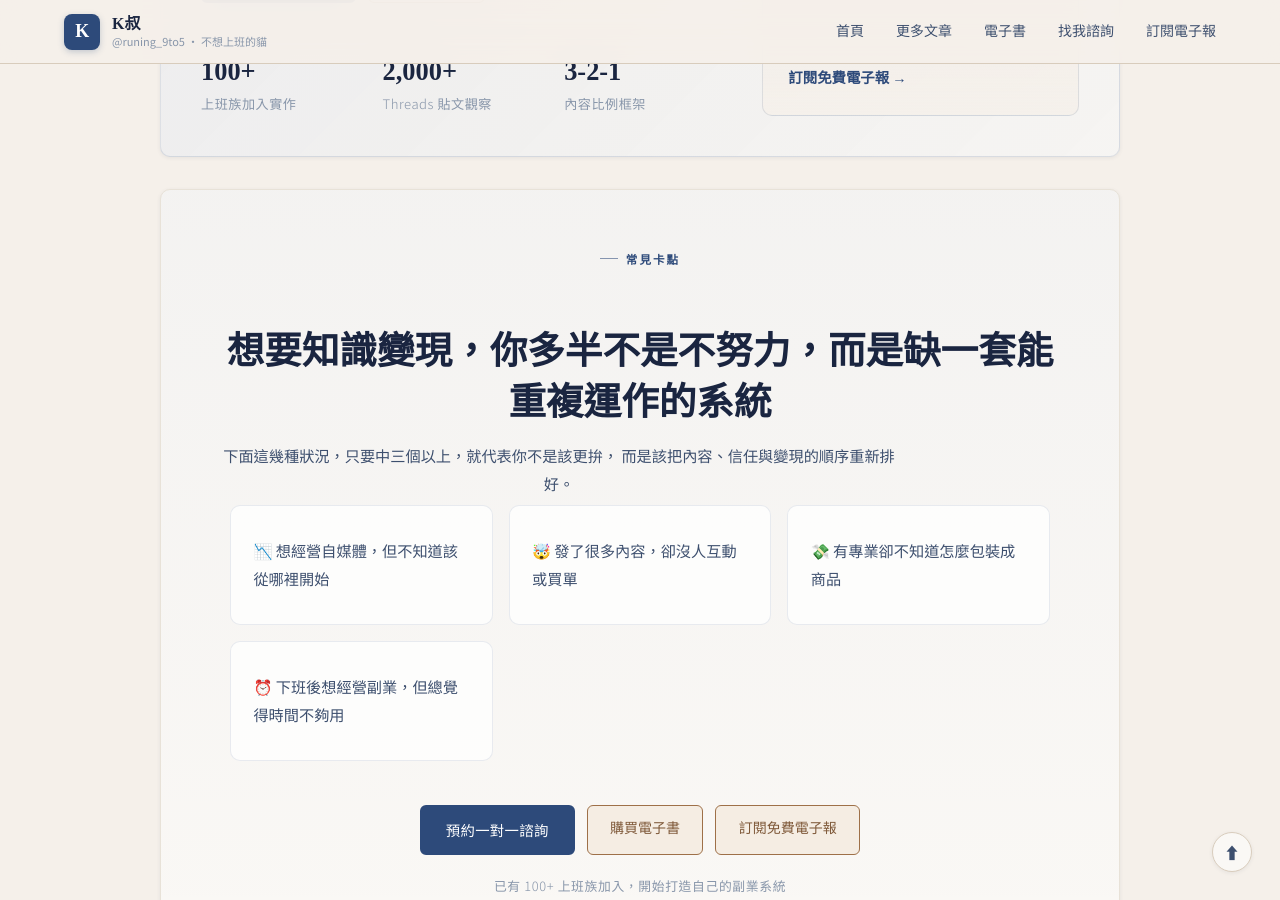
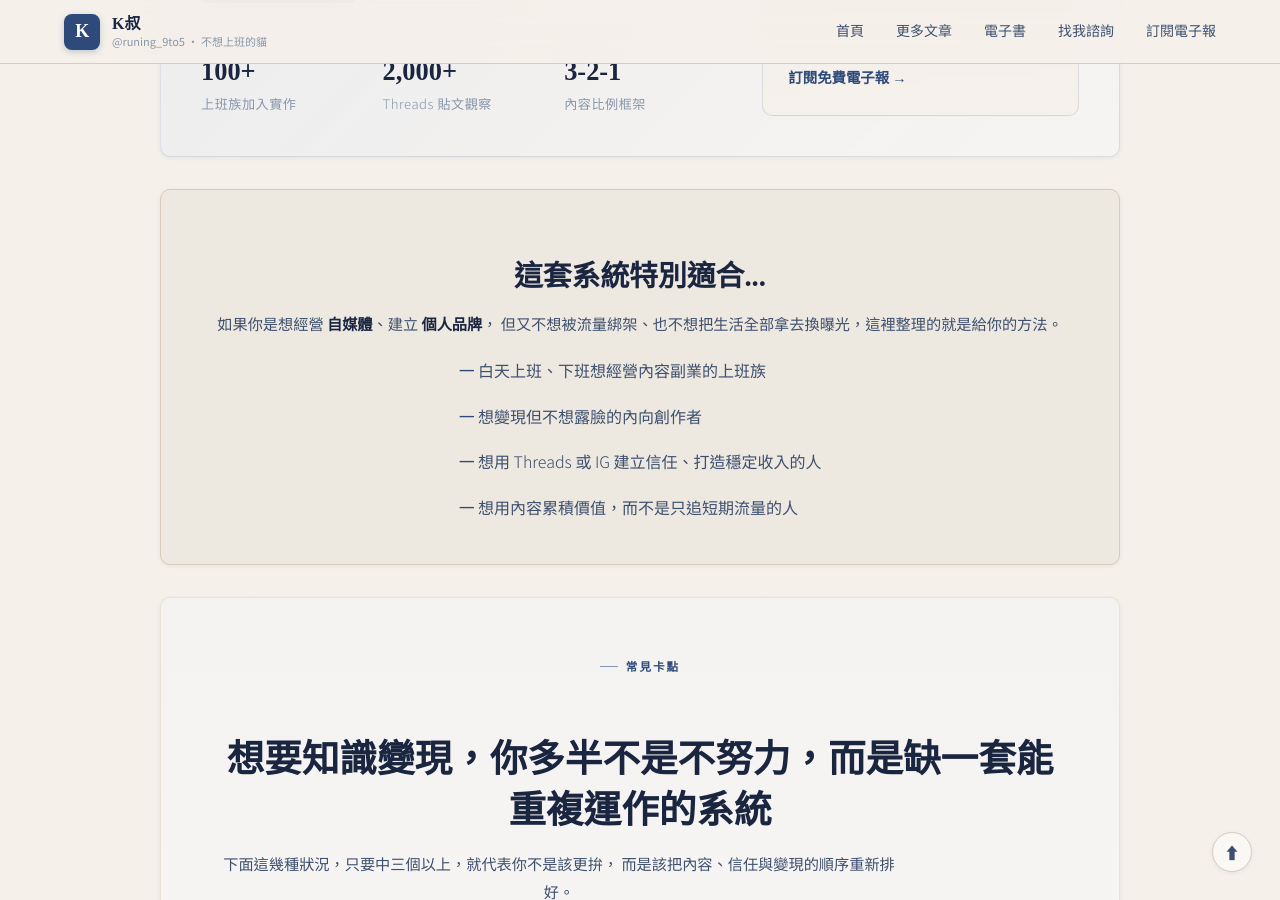
Before and after one commit to KenHAI666/Runing9TO5, a Jekyll site: the page built from index.md, in a window 1280 px wide and 900 px high, scrolled down 630 px. Built offline with Jekyll 4.4.1, drawn with Linux system fonts in a browser that asks for light colours; some of the changed text lies outside the part shown.

Commit message:
Restore homepage SEO support copy

```diff
--- a/index.md
+++ b/index.md
@@ -49,6 +49,21 @@
       <a href="#subscribe" class="hero-panel-link">訂閱免費電子報 →</a>
     </div>
   </div>
+</section>
+
+<!-- 🔹 適合誰 -->
+<section class="card-section-1 section-who-for" id="who-for">
+  <h2>這套系統特別適合...</h2>
+  <p>
+    如果你是想經營 <strong>自媒體</strong>、建立 <strong>個人品牌</strong>，
+    但又不想被流量綁架、也不想把生活全部拿去換曝光，這裡整理的就是給你的方法。
+  </p>
+  <ul>
+    <li>白天上班、下班想經營內容副業的上班族</li>
+    <li>想變現但不想露臉的內向創作者</li>
+    <li>想用 Threads 或 IG 建立信任、打造穩定收入的人</li>
+    <li>想用內容累積價值，而不是只追短期流量的人</li>
+  </ul>
 </section>
 
 <!-- 痛點區 -->
@@ -168,6 +183,15 @@
   <span class="section-kicker">免費訂閱</span>
   <h2>準備好打造屬於你的自媒體變現系統嗎？</h2>
   <p>訂閱電子報，領取《從零到變現：50 個自媒體小 Tips》。</p>
+  <p>
+    這份免費電子報適合想學 <strong>自媒體經營</strong>、<strong>內容變現</strong>、
+    <strong>斜槓副業</strong>、<strong>Threads 寫作</strong> 與
+    <strong>個人品牌建立</strong> 的上班族與創作者。
+  </p>
+  <p>
+    你會收到我整理的實戰觀察、內容策略、電子書與服務設計思路，
+    幫你從「不知道今天寫什麼」一路走到「能用內容建立信任，最後開始變現」。
+  </p>
   <small>100+ 上班族已經開始行動｜從小副業開始改變人生</small>
   <div class="newsletter-box">
     <script async data-uid="49e70b7c7c" src="https://ken-66.kit.com/49e70b7c7c/index.js"></script>
```
